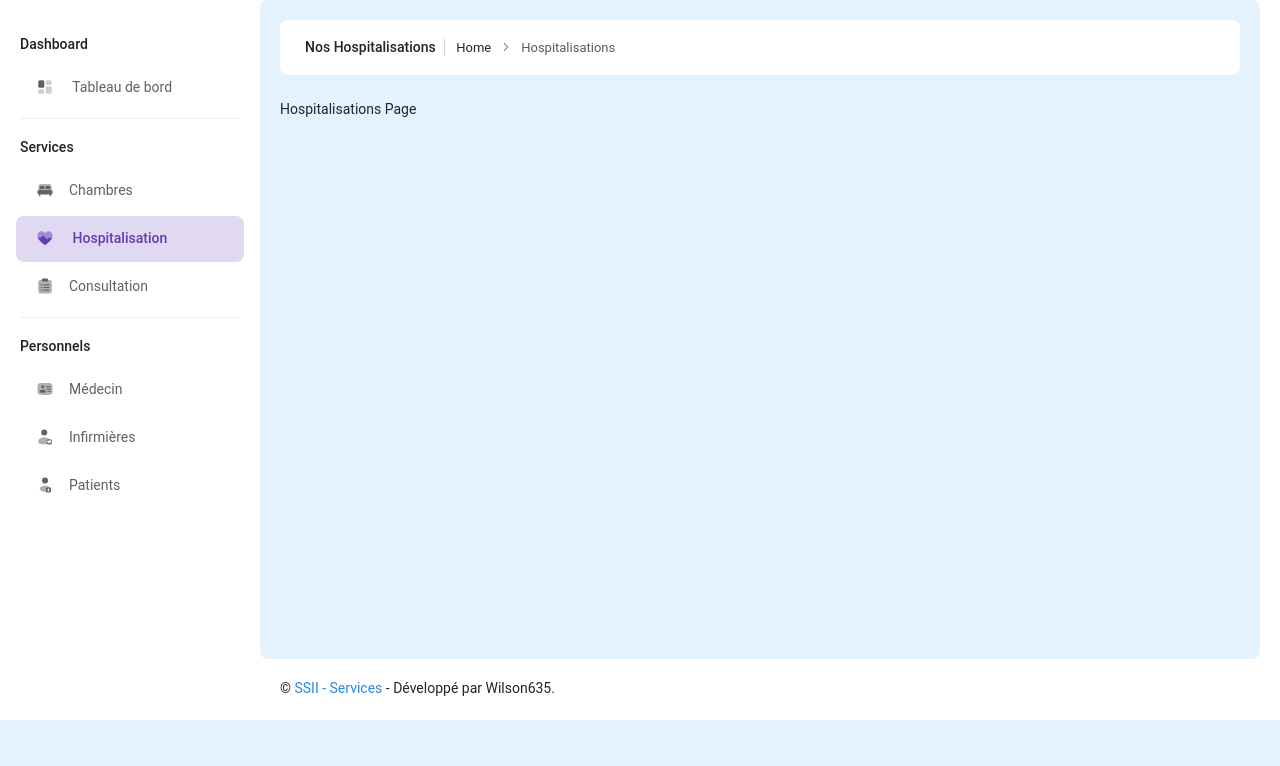
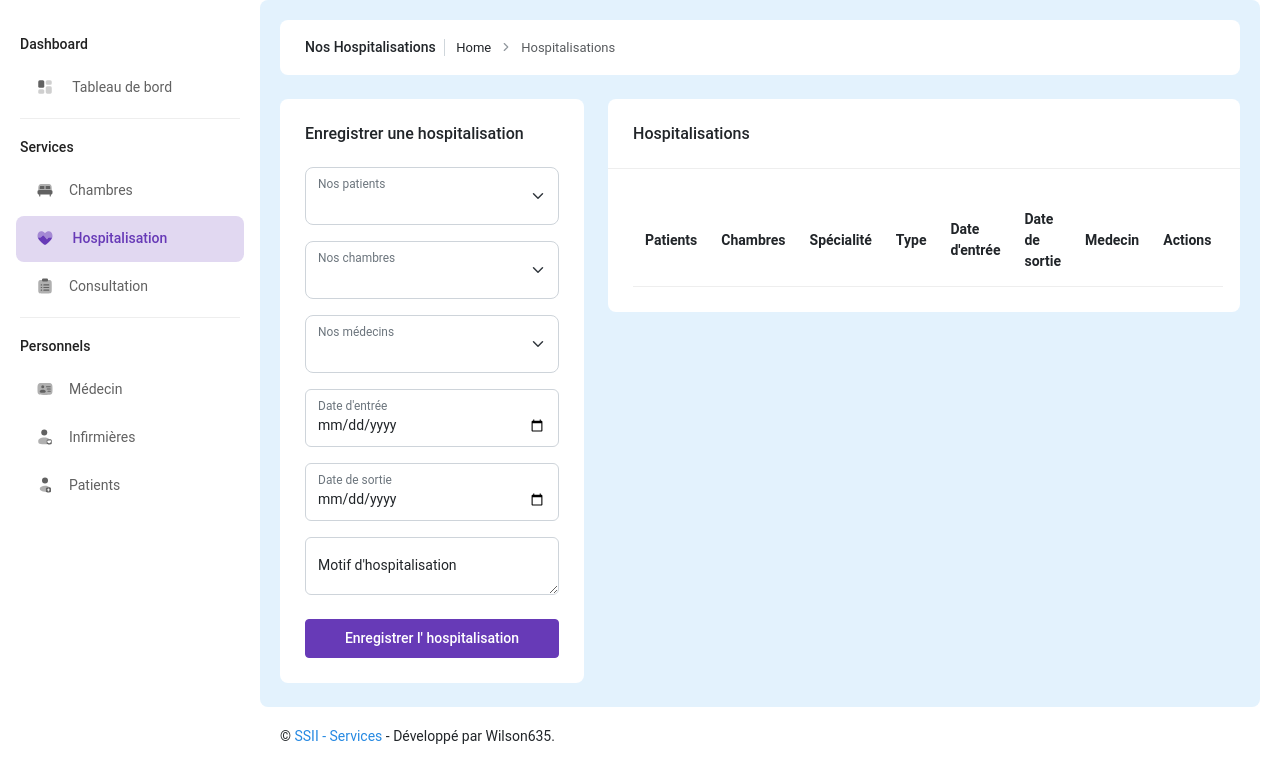
Before and after one commit to Wilson635/CareLink, a Flask app: page /hospitalisation in a window 1280 px wide. Shown: the part 80-846 px from the top of the page. Before the commit the page ends 800 px from the top, so only its background shows below. Run offline with Flask 2, Linux system fonts and the light colour scheme; a user stored in the database is signed in; data that the repository does not hold is empty; style sheets or scripts are compiled from the project's sources; some libraries are stand-ins or nearby versions; some web fonts are replaced.

Commit message:
Enregistrement, modification, visualisation et suppression des données d'une hospitalisation

```diff
--- a/apps/home/routes.py
+++ b/apps/home/routes.py
@@ -8,12 +8,12 @@ from datetime import datetime
 from werkzeug.utils import secure_filename
 
 from apps import db
-from apps.authentication.models import Chambres, Speciality, Patients, Medecin
+from apps.authentication.models import Chambres, Speciality, Patients, Medecin, Hospitalisation
 from apps.home import blueprint
 from flask import render_template, request, redirect, url_for, flash
 from flask_login import login_required
 from jinja2 import TemplateNotFound
-from apps.home.forms import RoomForm, PatientForm, MedecinForm
+from apps.home.forms import RoomForm, PatientForm, MedecinForm, HospitalisationForm
 
 
 @blueprint.route('/index')
@@ -49,11 +49,75 @@ def chambres():
     return render_template('pages/chambres.html', form=form, chambres=chambres_list)
 
 
-@blueprint.route('/hospitalisation')
+@blueprint.route('/hospitalisation', methods=['GET', 'POST'])
 @login_required
 def hospitalisation():
-    return render_template('pages/hospitalisation.html')
+    form = HospitalisationForm()
+    form.patient.choices = [(p.id_patient, f"{p.nom} {p.prenom}") for p in Patients.query.all()]
+    form.medecin.choices = [(m.id_medecin, f"{m.nom} {m.prenom}") for m in Medecin.query.all()]
+    form.chambre.choices = [(c.id, c.name) for c in Chambres.query.all()]
 
+    if request.method == 'POST' and form.validate():
+        # Traitement de l'hospitalisation ici
+
+        new_hospitalisation = Hospitalisation(
+            patient_id=form.patient.data,
+            medecin_id=form.medecin.data,
+            chambre_id=form.chambre.data,
+            date_entree=form.date_entree.data,
+            date_sortie=form.date_sortie.data if form.date_sortie.data else None,
+            motif=form.motif.data
+        )
+        db.session.add(new_hospitalisation)
+        db.session.commit()
+        # Envoi d'un message flash pour indiquer le succès de l'opération
+        flash("Hospitalisation enregistrée avec succès.", "success")
+
+        # Redirection vers la page d'hospitalisation
+        return redirect(url_for('home_blueprint.hospitalisation'))
+
+    # Récupération de la liste des hospitalisations
+    hospitalisations_list = Hospitalisation.query.all()
+    return render_template('pages/hospitalisation.html', form=form, hospitalisations=hospitalisations_list)
+
+
+@blueprint.route('/hospitalisation/delete/<int:id_hospitalisation>', methods=['POST'])
+def delete_hospitalisation(id_hospitalisation):
+    hospitalisation = Hospitalisation.query.get_or_404(id_hospitalisation)
+    db.session.delete(hospitalisation)
+    db.session.commit()
+    flash("Hospitalisation supprimée avec succès.", "success")
+    return redirect(url_for('home_blueprint.hospitalisation'))
+
+@blueprint.route('/hospitalisation/edit/<int:id_hospitalisation>', methods=['GET', 'POST'])
+@login_required
+def edit_hospitalisation(id_hospitalisation):
+    form = HospitalisationForm()
+    form.patient.choices = [(p.id_patient, f"{p.nom} {p.prenom}") for p in Patients.query.all()]
+    form.medecin.choices = [(m.id_medecin, f"{m.nom} {m.prenom}") for m in Medecin.query.all()]
+    form.chambre.choices = [(c.id, c.name) for c in Chambres.query.all()]
+
+    hospitalisation = Hospitalisation.query.get_or_404(id_hospitalisation)
+
+    if request.method == 'POST' and form.validate():
+        hospitalisation.patient_id = form.patient.data
+        hospitalisation.medecin_id = form.medecin.data
+        hospitalisation.chambre_id = form.chambre.data
+        hospitalisation.date_entree = form.date_entree.data
+        hospitalisation.date_sortie = form.date_sortie.data if form.date_sortie.data else None
+        hospitalisation.motif = form.motif.data
+
+        db.session.commit()
+        flash("Hospitalisation mise à jour avec succès.", "success")
+        return redirect(url_for('home_blueprint.hospitalisation'))
+
+    return render_template('pages/hospitalisation.html', form=form, hospitalisation=hospitalisation)
+
+@blueprint.route('/hospitalisation/show/<int:id_hospitalisation>', methods=['GET'])
+@login_required
+def show_hospitalisation(id_hospitalisation):
+    hospitalisation = Hospitalisation.query.get_or_404(id_hospitalisation)
+    return render_template('pages/hospitalisation.html', hospitalisation=hospitalisation)
 
 @blueprint.route('/consultation')
 @login_required
--- a/apps/templates/pages/hospitalisation.html
+++ b/apps/templates/pages/hospitalisation.html
@@ -27,12 +27,107 @@
 
       <!-- [ Main Content ] start -->
       <div class="row">
-        <!-- [ sample-page ] start -->
-        <div class="col-sm-12">
-          Hospitalisations Page
+            <div class="col-xl-4 col-md-12">
+                <div class="card">
+                    <div class="card-body">
+                        <div class="row mb-3 align-items-center">
+                            <div class="col">
+                                <h4>Enregistrer une hospitalisation</h4>
+                            </div>
+                        </div>
+                        <form role="form" method="post" action="">
+                            {{ form.hidden_tag() }}  <!-- CSRF Token -->
+
+                            <div class="form-floating mb-3">
+                                {{ form.patient(placeholder="Choisissez parmi nos patients", class="form-select") }}
+                                <label for="floatingInput">Nos patients</label>
+                            </div>
+
+                            <div class="form-floating mb-3">
+                                {{ form.chambre(placeholder="Choisissez parmi nos chambres", class="form-select") }}
+                                <label for="floatingInput">Nos chambres</label>
+                            </div>
+
+                            <div class="form-floating mb-3">
+                                {{ form.medecin(placeholder="Choisissez parmi nos médecins", class="form-select") }}
+                                <label for="floatingInput">Nos médecins</label>
+                            </div>
+
+                            <div class="form-floating mb-3">
+                                {{ form.date_entree(placeholder="Date d'entrée", class="form-control",type="date") }}
+                                <label for="floatingInput">Date d'entrée</label>
+                            </div>
+
+                            <div class="form-floating mb-3">
+                                {{ form.date_sortie(placeholder="Date de sortie", class="form-control",type="date") }}
+                                <label for="floatingInput">Date de sortie</label>
+                            </div>
+
+                            <div class="form-floating mb-3">
+                                {{ form.motif(placeholder="Motif d'hospitalisation", class="form-control") }}
+                                <label for="floatingInput">Motif d'hospitalisation</label>
+                            </div>
+
+                            <div class="d-grid mt-4">
+                                <button type="submit" name="register" class="btn btn-secondary p-2">
+                                    Enregistrer l' hospitalisation
+                                </button>
+                            </div>
+                        </form>
+                    </div>
+                </div>
+            </div>
+
+            <div class="col-xl-8 col-md-12">
+                <div class="row">
+                    <div class="col-sm-12">
+                        <div class="card">
+                            <div class="card-header">
+                                <h5>Hospitalisations</h5>
+                            </div>
+                            <div class="card-body">
+                                <div class="">
+                                    <table class="table card-header">
+                                        <thead>
+                                            <tr>
+                                                <th>Patients</th>
+                                                <th>Chambres</th>
+                                                <th>Spécialité</th>
+                                                <th>Type</th>
+                                                <th>Date d'entrée</th>
+                                                <th>Date de sortie</th>
+                                                <th>Medecin</th>
+                                                <th>Actions</th>
+                                            </tr>
+                                        </thead>
+                                        <tbody>
+                                            {% for hospitalisation in hospitalisations %}
+                                                <tr>
+                                                    <td>{{ hospitalisation.patient.nom }} {{ hospitalisation.patient.prenom }}</td>
+                                                    <td>{{ hospitalisation.chambre.name }}</td>
+                                                    <td>{{ hospitalisation.chambre.speciality.name }}</td>
+                                                    <td>{{ hospitalisation.chambre.type }}</td>
+                                                    <td>{{ hospitalisation.date_entree.strftime('%d/%m/%Y') }}</td>
+                                                    <td>{{ hospitalisation.date_sortie.strftime('%d/%m/%Y') }}</td>
+                                                    <td>{{ hospitalisation.medecin.nom }} {{ hospitalisation.medecin.prenom }}</td>
+                                                    <td>
+                                                        <a href="{{ url_for('home_blueprint.delete_hospitalisation', id_hospitalisation=hospitalisation.id_hospitalisation) }}" class="btn btn-danger btn-sm">Supprimer</a>
+                                                        <a href="{{ url_for('home_blueprint.edit_hospitalisation', id_hospitalisation=hospitalisation.id_hospitalisation) }}" class="btn btn-primary btn-sm">Modifier</a>
+                                                        <a href="{{ url_for('home_blueprint.show_hospitalisation', id_hospitalisation=hospitalisation.id_hospitalisation) }}" class="btn btn-info btn-sm">Détails</a>
+                                                    </td>
+
+                                                </tr>
+                                            {% endfor %}
+                                        </tbody>
+                                    </table>
+                                </div>
+                            </div>
+                        </div>
+                    </div>
+                </div>
+            </div>
+
         </div>
-        <!-- [ sample-page ] end -->
-      </div>
       <!-- [ Main Content ] end -->
     </div>
   </div>
```
